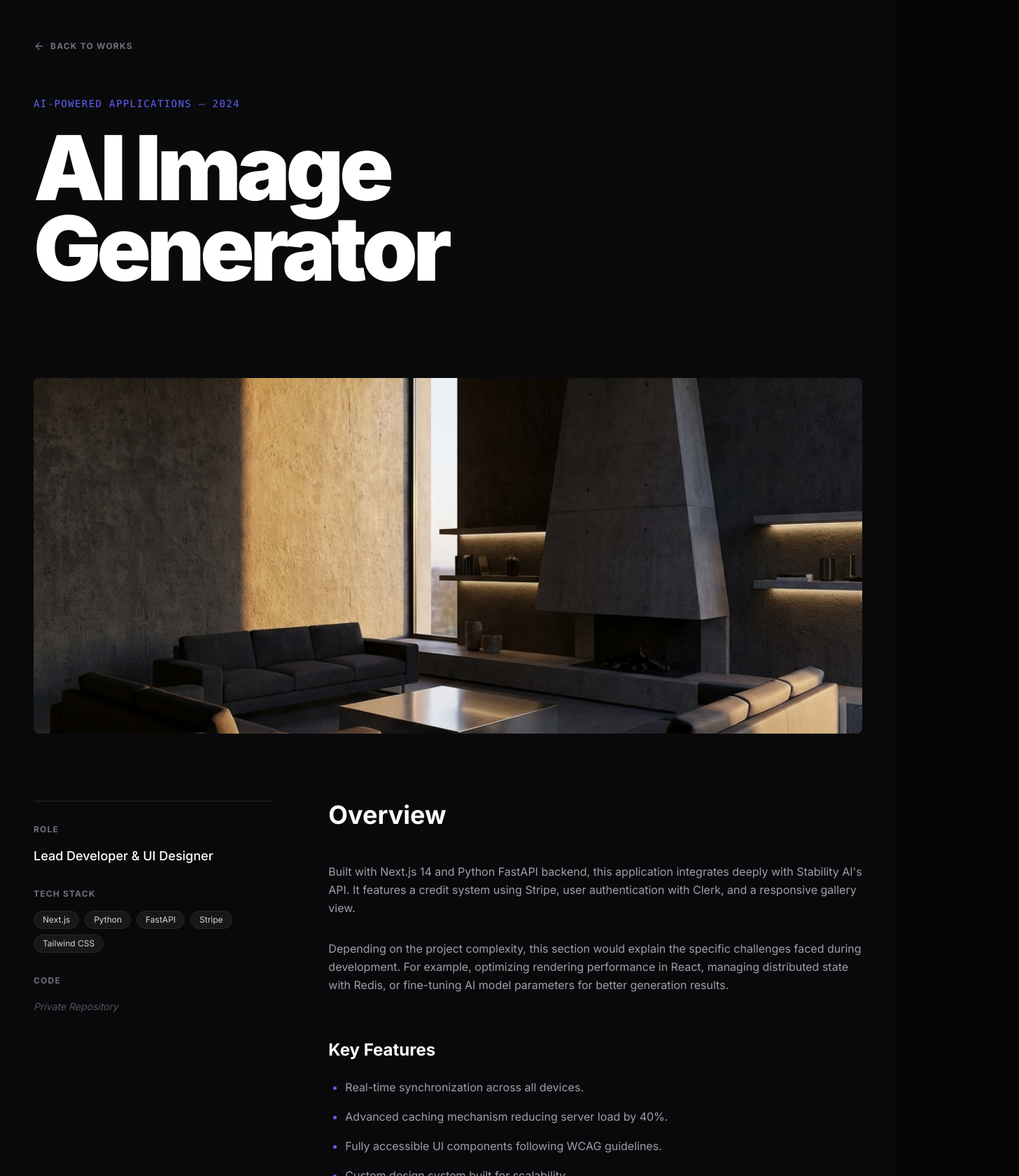
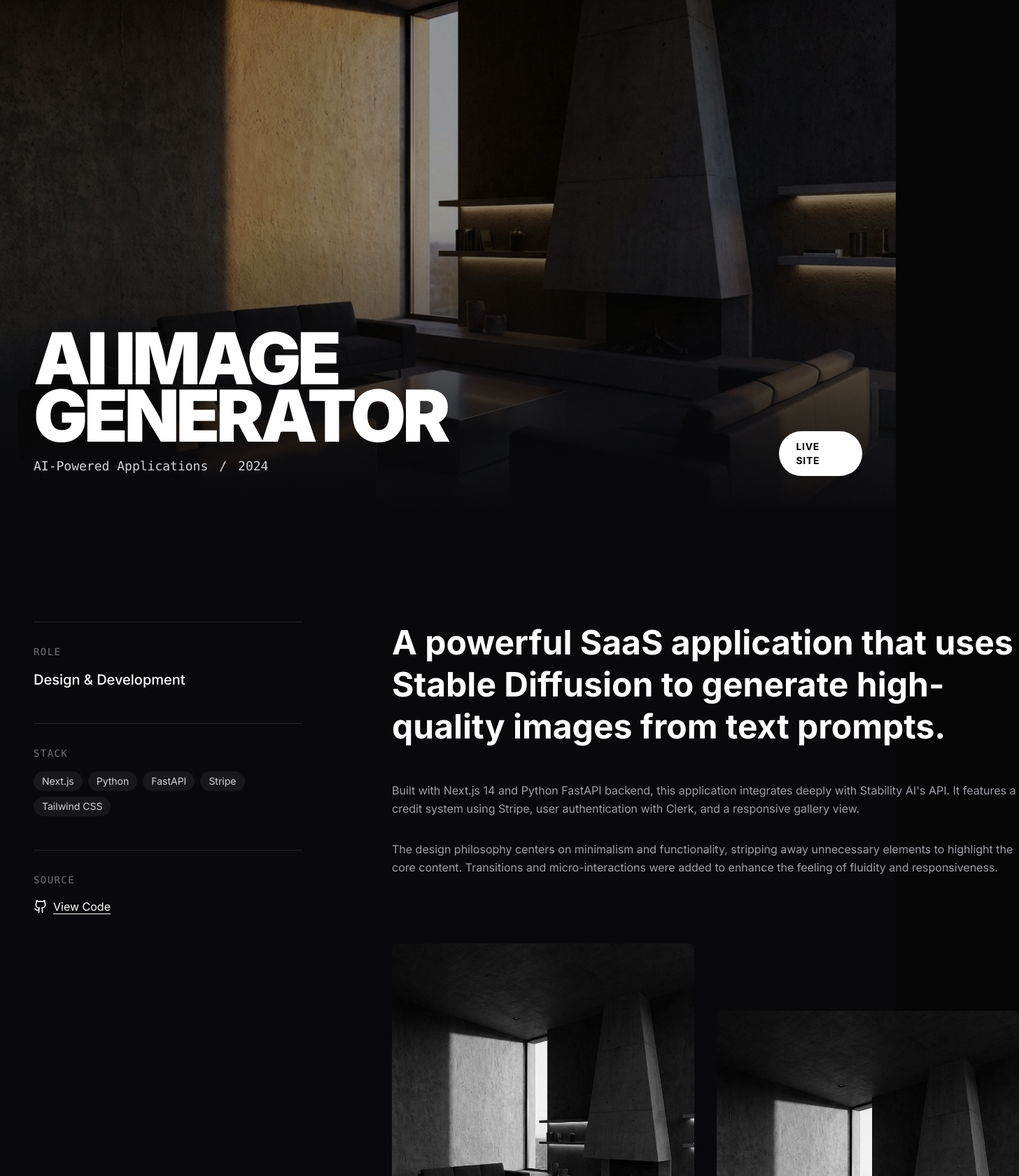
Before and after one commit to dilshandevxx/portfolio-upwork-my-work, a Next.js app: page /projects/1 in a window 1280 px wide. Shown: the part 72-1752 px from the top of the page at 70% size, 1456 px wide, since content can reach past the window. Built offline with nearby package versions, Linux system fonts and the light colour scheme; a web font is replaced by a local one.

Commit message:
initial commit

```diff
--- a/app/projects/[id]/page.tsx
+++ b/app/projects/[id]/page.tsx
@@ -5,10 +5,37 @@ import { notFound } from "next/navigation";
 import Image from "next/image";
 import Link from "next/link";
 import { ArrowLeft, ArrowUpRight, Github, ArrowRight } from "lucide-react";
-import { motion } from "framer-motion";
+import { motion, useScroll, useTransform } from "framer-motion";
+import { useRef } from "react";
 
-export default async function ProjectDetailsPage({ params }: { params: Promise<{ id: string }> }) {
-  const { id } = await params;
+// Server Component Wrapper (since we need params async)
+// But we used "use client" so we can use hooks.
+// Ideally we should split this, but for simplicity/consistency with previous files I'll keep it client-side compatible
+// by unwrapping params via standard Next.js 15 patterns if needed, or just treating it as a Client Component that receives params.
+// Actually, in Next.js 15, params is a Promise. Let's handle it properly.
+
+// We need to use `use` to unwrap params if it's a client component, but explicit `use` is React 19.
+// For now, let's just make the main component standard and use a client wrapper or just handle the promise if it's async.
+// Wait, "use client" components can't be async functions.
+// I will rewrite this to use the `use` hook concept or just `React.use()` if available, or simpler:
+// pass params to a client inner component.
+// Re-checking the previous file content, it was an async function with "use client" which is invalid in strictly client files.
+// It probably worked because Next.js sometimes auto-wraps or I misread the previous file.
+// Let's stick to a safe Client Component structure that uses `use` from `react` to unwrap the promise,
+// OR just straightforwardly if params is awaited in a server parent.
+// Given the previous file was `export default async function...`, I will assume page.tsx can be server, and I'll import a client part for the animations.
+// HOWEVER, to keep it simple and in one file (since I can't easily create multiple files in one go reliably without clutter),
+// I will make this a CLIENT component that consumes the params via `use`.
+// NOTE: `use` import is tricky. I'll use the `useEffect` pattern for params or just standard props if Next passes them unwrapped (older Next versions).
+// But Next 15 passes promise.
+// Let's try the `import { use } from "react"` pattern.
+
+import { use } from "react";
+
+export default function ProjectDetailsPage({ params }: { params: Promise<{ id: string }> }) {
+  // Unwrap params
+  const { id } = use(params);
+
   const projectIndex = projects.findIndex((p) => p.id === id);
   const project = projects[projectIndex];
 
@@ -20,65 +47,33 @@ export default async function ProjectDetailsPage({ params }: { params: Promise<{
   const nextProjectIndex = (projectIndex + 1) % projects.length;
   const nextProject = projects[nextProjectIndex];
 
+  // Parallax hook
+  const containerRef = useRef<HTMLDivElement>(null);
+  const { scrollYProgress } = useScroll({
+    target: containerRef,
+    offset: ["start start", "end start"]
+  });
+  const y = useTransform(scrollYProgress, [0, 1], ["0%", "50%"]);
+  const opacity = useTransform(scrollYProgress, [0, 0.5], [1, 0]);
+
   return (
-    <div className="min-h-screen bg-zinc-950 text-white">
-      {/* Navbar Placeholder/Spacer if needed, or just top padding */}
-      <div className="pt-32 pb-24">
+    <div className="bg-zinc-950 text-white selection:bg-indigo-500/30">
 
-        {/* Container */}
-        <div className="max-w-[90rem] mx-auto px-6 md:px-12">
-
-            {/* Header Section */}
-            <motion.div
-                initial={{ opacity: 0, y: 30 }}
-                animate={{ opacity: 1, y: 0 }}
-                transition={{ duration: 0.6, ease: "easeOut" }}
-                className="mb-24"
-            >
-                {/* Back Link */}
+      {/* Navbar Placeholder */}
+      <div className="fixed top-0 left-0 w-full p-6 z-50 mix-blend-difference">
          <Link
             href="/projects"
-                    className="inline-flex items-center gap-2 text-zinc-500 hover:text-white transition-colors mb-16 group uppercase tracking-widest text-xs font-bold"
+            className="inline-flex items-center gap-2 text-white hover:opacity-70 transition-opacity uppercase tracking-widest text-xs font-bold"
         >
-                    <ArrowLeft size={16} className="group-hover:-translate-x-1 transition-transform" />
-                    <span>Back to Works</span>
+            <ArrowLeft size={16} />
+            <span>Back</span>
         </Link>
-
-                <div className="grid grid-cols-1 lg:grid-cols-12 gap-12 items-end">
-                    <div className="lg:col-span-8">
-                        <span className="block text-indigo-500 font-mono text-sm mb-6 tracking-widest uppercase">
-                            {project.category} &mdash; {project.year}
-                        </span>
-                        <h1 className="text-6xl md:text-8xl lg:text-9xl font-black tracking-tighter leading-[0.9] mb-8 text-white">
-                            {project.title}
-                        </h1>
       </div>
 
-                    <div className="lg:col-span-4 lg:text-right flex flex-col items-start lg:items-end justify-end h-full pb-2">
-                        <div className="flex flex-col gap-4">
-                             {project.link && project.link !== "#" && (
-                                <a
-                                    href={project.link}
-                                    target="_blank"
-                                    rel="noopener noreferrer"
-                                    className="group flex items-center gap-3 text-xl font-medium hover:text-indigo-400 transition-colors"
-                                >
-                                    <span>Visit Site</span>
-                                    <ArrowUpRight size={24} className="group-hover:translate-x-1 group-hover:-translate-y-1 transition-transform" />
-                                </a>
-                            )}
-                        </div>
-                    </div>
-                </div>
-            </motion.div>
-
-            {/* Hero Image - Edge to Edge look */}
-            <motion.div
-                initial={{ opacity: 0, scale: 0.98 }}
-                animate={{ opacity: 1, scale: 1 }}
-                transition={{ duration: 0.8, delay: 0.2 }}
-                className="relative w-full aspect-[16/9] md:aspect-[21/9] bg-zinc-900 rounded-lg overflow-hidden mb-24"
-            >
+      {/* Hero Section */}
+      <div ref={containerRef} className="relative h-screen w-full overflow-hidden">
+         {/* Background Image Parallax */}
+         <motion.div style={{ y, opacity }} className="absolute inset-0 w-full h-full">
             <Image
                 src={project.image}
                 alt={project.title}
@@ -86,96 +81,127 @@ export default async function ProjectDetailsPage({ params }: { params: Promise<{
                 className="object-cover"
                 priority
             />
+            <div className="absolute inset-0 bg-black/40" />
+            <div className="absolute inset-0 bg-gradient-to-t from-zinc-950 via-transparent to-transparent" />
          </motion.div>
 
-            {/* Content Layout */}
-            <div className="grid grid-cols-1 lg:grid-cols-12 gap-20">
-                {/* Sidebar (Sticky) */}
-                <div className="lg:col-span-4 max-lg:order-2">
-                    <div className="sticky top-32 space-y-12">
-                        {/* Info Block */}
-                        <div className="space-y-8 border-t border-zinc-800 pt-8">
+         {/* Hero Content */}
+         <div className="absolute bottom-0 left-0 w-full p-6 md:p-12 pb-24">
+             <div className="max-w-[90rem] mx-auto">
+                 <motion.div
+                    initial={{ opacity: 0, y: 50 }}
+                    animate={{ opacity: 1, y: 0 }}
+                    transition={{ duration: 0.8, delay: 0.2 }}
+                 >
+                     <div className="flex flex-col md:flex-row md:items-end justify-between gap-8">
                          <div>
-                                <h3 className="text-xs font-bold uppercase tracking-widest text-zinc-500 mb-4">Role</h3>
-                                <p className="text-lg text-white font-medium">Lead Developer & UI Designer</p>
+                             <h1 className="text-[12vw] md:text-[8vw] font-black uppercase leading-[0.8] tracking-tighter mb-4">
+                                {project.title}
+                             </h1>
+                             <div className="flex flex-wrap gap-4 text-sm md:text-lg font-mono text-zinc-300">
+                                 <span>{project.category}</span>
+                                 <span>/</span>
+                                 <span>{project.year}</span>
                              </div>
-                            <div>
-                                <h3 className="text-xs font-bold uppercase tracking-widest text-zinc-500 mb-4">Tech Stack</h3>
+                         </div>
+
+                         <div className="flex gap-4">
+                             {project.link && (
+                                 <a
+                                     href={project.link}
+                                     target="_blank"
+                                     rel="noreferrer"
+                                     className="px-6 py-3 bg-white text-black rounded-full font-bold uppercase tracking-wider text-sm hover:scale-105 transition-transform"
+                                 >
+                                     Live Site
+                                 </a>
+                             )}
+                         </div>
+                     </div>
+                 </motion.div>
+             </div>
+         </div>
+      </div>
+
+      {/* Content Section */}
+      <div className="max-w-[90rem] mx-auto px-6 md:px-12 py-24 md:py-40">
+          <div className="grid grid-cols-1 lg:grid-cols-12 gap-16 lg:gap-32">
+
+              {/* Sidebar Info */}
+              <div className="lg:col-span-4 space-y-12">
+                  <div className="border-t border-zinc-800 pt-8">
+                      <h3 className="text-sm font-mono text-zinc-500 uppercase tracking-widest mb-4">Role</h3>
+                      <p className="text-xl font-medium">Design & Development</p>
+                  </div>
+                  <div className="border-t border-zinc-800 pt-8">
+                       <h3 className="text-sm font-mono text-zinc-500 uppercase tracking-widest mb-4">Stack</h3>
                        <div className="flex flex-wrap gap-2">
-                                    {project.tags.map((tag) => (
-                                        <span
-                                            key={tag}
-                                            className="px-3 py-1 bg-zinc-900 text-zinc-300 text-xs rounded-full border border-zinc-800"
-                                        >
+                           {project.tags.map(tag => (
+                               <span key={tag} className="text-zinc-300 bg-zinc-900 px-3 py-1 rounded-full text-sm">
                                    {tag}
                                </span>
                            ))}
                        </div>
                   </div>
-                            <div>
-                                <h3 className="text-xs font-bold uppercase tracking-widest text-zinc-500 mb-4">Code</h3>
-                                {project.github && project.github !== "#" ? (
-                                    <a
-                                        href={project.github}
-                                        target="_blank"
-                                        rel="noopener noreferrer"
-                                        className="inline-flex items-center gap-2 text-white hover:text-zinc-400 transition-colors"
-                                    >
-                                        <Github size={18} />
-                                        <span className="text-sm font-medium underline underline-offset-4">View Repository</span>
+                  {project.github && (
+                      <div className="border-t border-zinc-800 pt-8">
+                          <h3 className="text-sm font-mono text-zinc-500 uppercase tracking-widest mb-4">Source</h3>
+                           <a href={project.github} target="_blank" rel="noreferrer" className="flex items-center gap-2 hover:text-indigo-400 transition-colors">
+                               <Github size={20} />
+                               <span className="underline underline-offset-4">View Code</span>
                            </a>
-                                ) : (
-                                    <span className="text-zinc-600 italic text-sm">Private Repository</span>
+                      </div>
                   )}
               </div>
+
+              {/* Main Text */}
+              <div className="lg:col-span-8">
+                  <h2 className="text-3xl md:text-5xl font-bold leading-tight mb-12">
+                      {project.description}
+                  </h2>
+                  <div className="prose prose-xl prose-invert text-zinc-400 leading-relaxed max-w-none">
+                      <p>
+                          {project.longDescription || "This project represents a deep dive into modern web technologies, focusing on performance, accessibility, and user experience. The interface was crafted with a mobile-first approach, ensuring seamless interaction across all devices."}
+                      </p>
+                      <p className="mt-8">
+                          The design philosophy centers on minimalism and functionality, stripping away unnecessary elements to highlight the core content. Transitions and micro-interactions were added to enhance the feeling of fluidity and responsiveness.
+                      </p>
+                  </div>
+
+                  {/* Mock Gallery inside Content */}
+                  <div className="mt-24 grid grid-cols-1 md:grid-cols-2 gap-8">
+                      <div className="aspect-[4/5] bg-zinc-900 rounded-lg relative overflow-hidden">
+                          {/* Placeholder/Duplicate image for demo since we might only have one */}
+                          <Image src={project.image} alt="Detail view" fill className="object-cover grayscale hover:grayscale-0 transition-all duration-700" />
+                      </div>
+                       <div className="aspect-[4/5] bg-zinc-900 rounded-lg relative overflow-hidden mt-12 md:mt-24">
+                          <Image src={project.image} alt="Detail view" fill className="object-cover grayscale hover:grayscale-0 transition-all duration-700" />
+                      </div>
+                  </div>
+
               </div>
           </div>
       </div>
 
-                {/* Main Content */}
-                <div className="lg:col-span-8 max-lg:order-1">
-                    <motion.div
-                         initial={{ opacity: 0, y: 20 }}
-                         animate={{ opacity: 1, y: 0 }}
-                         transition={{ duration: 0.5, delay: 0.4 }}
-                    >
-                        <h2 className="text-3xl md:text-4xl font-bold mb-12 text-white">Overview</h2>
-                        <div className="prose prose-xl prose-invert text-zinc-400 leading-relaxed max-w-none">
-                             <p className="mb-8">{project.longDescription || project.description}</p>
-
-                             <p className="mb-8">
-                                Depending on the project complexity, this section would explain the specific challenges faced during development.
-                                For example, optimizing rendering performance in React, managing distributed state with Redis, or fine-tuning
-                                AI model parameters for better generation results.
-                             </p>
-
-                             <h3 className="text-2xl font-bold text-white mt-16 mb-6">Key Features</h3>
-                             <ul className="list-disc pl-6 space-y-4 marker:text-indigo-500">
-                                 <li>Real-time synchronization across all devices.</li>
-                                 <li>Advanced caching mechanism reducing server load by 40%.</li>
-                                 <li>Fully accessible UI components following WCAG guidelines.</li>
-                                 <li>Custom design system built for scalability.</li>
-                             </ul>
-                        </div>
-                    </motion.div>
-                </div>
+      {/* Next Project Footer */}
+      <div className="border-t border-zinc-800 bg-zinc-900/50">
+          <Link href={`/projects/${nextProject.id}`} className="block group relative overflow-hidden py-32 md:py-48 px-6 md:px-12 text-center">
+               <div className="relative z-10 transition-transform duration-500 group-hover:-translate-y-4">
+                   <p className="text-sm font-mono text-zinc-500 uppercase tracking-widest mb-4">Next Project</p>
+                   <h2 className="text-6xl md:text-9xl font-black uppercase text-white tracking-tighter">
+                       {nextProject.title}
+                   </h2>
                </div>
 
-            {/* Next Project Navigation */}
-            <div className="mt-40 border-t border-zinc-800 pt-20">
-                <p className="text-zinc-500 text-sm uppercase tracking-widest mb-6">Next Project</p>
-                <Link href={`/projects/${nextProject.id}`} className="group block">
-                    <h2 className="text-5xl md:text-8xl font-black text-white group-hover:text-zinc-400 transition-colors uppercase tracking-tighter">
-                        {nextProject.title}
-                    </h2>
-                    <div className="flex items-center gap-4 mt-6 text-indigo-500 group-hover:translate-x-4 transition-transform duration-300">
-                        <span className="text-lg font-medium">View Case Study</span>
-                        <ArrowRight size={24} />
-                    </div>
+               {/* Hover Reveal Image Background? Optional, but cool. */}
+               <motion.div
+                    className="absolute inset-0 opacity-0 group-hover:opacity-20 transition-opacity duration-700"
+               >
+                   <Image src={nextProject.image} alt={nextProject.title} fill className="object-cover blur-md scale-110" />
+               </motion.div>
           </Link>
       </div>
-        </div>
-      </div>
+
     </div>
   );
 }
```
Lines whose indentation alone changed are shown as unchanged.
